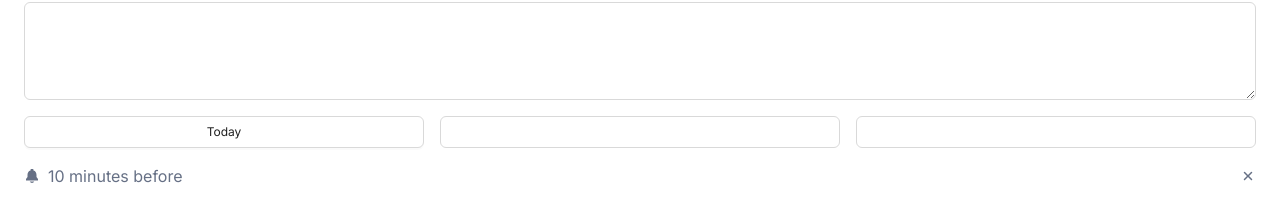
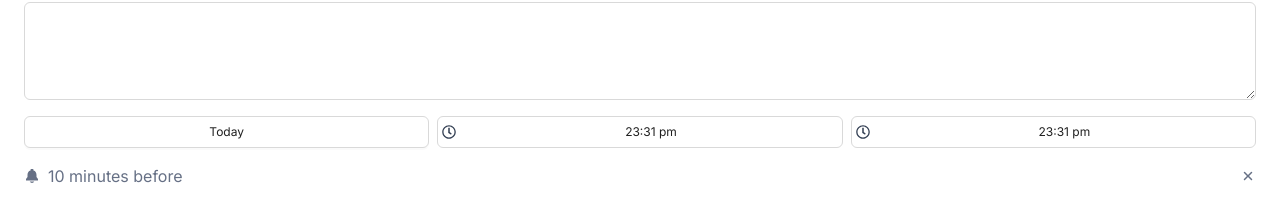
Before and after one commit to Okoli-Ryan/modern-todo-app, a React (Vite) app: page / in a window 1280 px wide. Both pictures are taken after a click on the button 1188 px from the left and 603 px from the top of the page. Shown: the part 540-742 px from the top of the page. Built offline with nearby package versions, Linux system fonts and the light colour scheme; no server answers.

Commit message:
added time pickers

```diff
--- a/package.json
+++ b/package.json
@@ -12,6 +12,7 @@
 	"dependencies": {
 		"antd": "^5.8.6",
 		"date-fns": "^2.30.0",
+		"dayjs": "^1.11.9",
 		"react": "^18.2.0",
 		"react-dom": "^18.2.0",
 		"react-icons": "^4.10.1",
--- a/src/components/CalenderPicker/useCalenderPicker.tsx
+++ b/src/components/CalenderPicker/useCalenderPicker.tsx
@@ -1,4 +1,4 @@
-import { useEffect, useRef, useState } from "react";
+import { useEffect, useState } from "react";
 
 import { CalendarProps } from "./CalenderPicker";
 import CalenderButton from "./components/CalenderButton";
--- /dev/null
+++ b/src/components/TimePicker/TimePicker.scss
@@ -0,0 +1,18 @@
+.ant-picker {
+
+    @apply p-0;
+
+	&-input {
+		flex-direction: row-reverse;
+		gap: 4px;
+
+		&  input {
+			font-size: 12px !important;
+            text-align: center;
+		}
+	}
+
+    &-clear {
+        right: 1rem
+    }
+}
--- /dev/null
+++ b/src/components/TimePicker/TimePicker.tsx
@@ -0,0 +1,27 @@
+import "./TimePicker.scss";
+
+import { TimePicker as AntTimePicker, TimePickerProps } from "antd";
+import dayjs from "dayjs";
+import { FaRegClock } from "react-icons/fa";
+
+interface ITimePicker extends TimePickerProps {
+	onChangeDate: (e: Date) => void;
+}
+
+export default function TimePicker({ format = "HH:mm a", onChangeDate }: ITimePicker) {
+	const time = dayjs(Date.now()).format(format as string);
+
+	function onChange(e: dayjs.Dayjs | null) {
+		onChangeDate(new Date(e!.toDate()));
+	}
+
+	return (
+		<AntTimePicker
+			className="small-btn"
+			defaultValue={dayjs(time, format as string)}
+			format={format}
+			suffixIcon={<FaRegClock className="text-[#344054]" />}
+			onChange={onChange}
+		/>
+	);
+}
--- /dev/null
+++ b/src/components/TimePicker/index.ts
@@ -0,0 +1,3 @@
+import TimePicker from "./TimePicker";
+
+export default TimePicker;
--- a/src/pages/Home/components/tasks/components/TodoDetails/TodoDetails.tsx
+++ b/src/pages/Home/components/tasks/components/TodoDetails/TodoDetails.tsx
@@ -11,8 +11,6 @@ interface ITodoDetails {
 }
 
 export default function TodoDetails({ data, setOnEditMode, onClose }: ITodoDetails) {
-	console.log(data);
-
 	return (
 		<div className="flex flex-col gap-4 p-6">
 			<div className="flex items-center justify-end">
--- a/src/pages/Home/components/tasks/components/TodoForm/TodoForm.tsx
+++ b/src/pages/Home/components/tasks/components/TodoForm/TodoForm.tsx
@@ -4,6 +4,7 @@ import { IoClose, IoNotificationsSharp } from "react-icons/io5";
 import { Todo } from "@/models/Todo";
 import CalendarPicker from "@components/CalenderPicker";
 import { Button } from "@components/FormComponents";
+import TimePicker from "@components/TimePicker";
 
 import useTodoForm from "./useTodoForm";
 
@@ -17,7 +18,7 @@ interface ITodoForm {
 export default function TodoForm({ onClose, data }: ITodoForm) {
 	const inEditMode = !!data;
 
-	const { onSelectDate, currentDate, dateButtonLabel } = useTodoForm();
+	const { onSelectDate, currentDate, dateButtonLabel, setEndTime, setStartTime, onChangeTitle, handleSubmit } = useTodoForm();
 
 	return (
 		<div className="flex flex-col gap-4 p-6">
@@ -27,13 +28,13 @@ export default function TodoForm({ onClose, data }: ITodoForm) {
 					<IoClose className="text-lg text-textColor" />
 				</button>
 			</div>
-			<TextArea rows={4} />
-			<div className="grid grid-cols-3 gap-4">
+			<TextArea rows={4} onChange={onChangeTitle} />
+			<div className="grid grid-cols-3 gap-2">
 				<Popover trigger="click" destroyTooltipOnHide content={<CalendarPicker onDateSelect={onSelectDate} selectedDate={currentDate} />}>
 					<Button className="p-0 text-sm small-btn">{dateButtonLabel}</Button>
 				</Popover>
-				<Input />
-				<Input />
+				<TimePicker onChangeDate={setStartTime} />
+				<TimePicker onChangeDate={setEndTime} />
 			</div>
 			<div className="flex items-center gap-2">
 				<span>
@@ -46,7 +47,9 @@ export default function TodoForm({ onClose, data }: ITodoForm) {
 			</div>
 			<div className="grid grid-cols-2 gap-4">
 				<Button>Cancel</Button>
-				<Button type="primary">{inEditMode ? "Edit" : "Add"}</Button>
+				<Button onClick={handleSubmit} type="primary">
+					{inEditMode ? "Edit" : "Add"}
+				</Button>
 			</div>
 		</div>
 	);
--- a/src/pages/Home/components/tasks/components/TodoForm/useTodoForm.ts
+++ b/src/pages/Home/components/tasks/components/TodoForm/useTodoForm.ts
@@ -1,17 +1,55 @@
-import { format, isSameDay } from "date-fns";
-import { useState } from "react";
+import { format, isSameDay, set } from "date-fns";
+import { ChangeEvent, useState } from "react";
 
 import { useTaskContext } from "../../context/TaskContext";
 
+type FormValues = {
+	startTime: Date;
+	endTime: Date;
+	currentDate: Date;
+	title: string;
+};
+
 export default function useTodoForm() {
 	const { selectedDate } = useTaskContext();
-	const [currentDate, setCurrentDate] = useState(selectedDate || new Date());
+	const [formValues, setFormValues] = useState<FormValues>({ startTime: selectedDate!, endTime: selectedDate!, currentDate: selectedDate!, title: "" });
 
 	function onSelectDate(date: Date) {
-		setCurrentDate(date);
+		setValue("currentDate", date);
 	}
 
-	const dateButtonLabel = isSameDay(currentDate, new Date()) ? "Today" : format(currentDate, "P");
+	function setValue<K extends keyof FormValues>(key: K, value: FormValues[K]) {
+		setFormValues((prev) => ({ ...prev, [key]: value }));
+	}
 
-	return { currentDate, onSelectDate, dateButtonLabel };
+	function setStartTime(e: Date) {
+		const _currentDate = new Date(formValues.currentDate);
+		const newDate = set(_currentDate, { hours: e.getHours(), minutes: e.getMinutes() });
+		setValue("startTime", newDate);
+	}
+
+	function setEndTime(e: Date) {
+		const _currentDate = new Date(formValues.currentDate);
+		const newDate = set(_currentDate, { hours: e.getHours(), minutes: e.getMinutes() });
+		setValue("endTime", newDate);
+	}
+
+	function onChangeTitle(e: ChangeEvent<HTMLTextAreaElement>) {
+		setValue("title", e.target.value);
+	}
+
+	function handleSubmit() {
+		const _currentDate = formValues.currentDate;
+		const _startTime = formValues.startTime;
+		const _endTime = formValues.endTime;
+		const title = formValues.title;
+		const startTime = set(new Date(_startTime), { date: _currentDate.getDate(), month: _currentDate.getMonth(), year: _currentDate.getFullYear() });
+		const endTime = set(new Date(_endTime), { date: _currentDate.getDate(), month: _currentDate.getMonth(), year: _currentDate.getFullYear() });
+
+		console.log({ endTime, startTime, title });
+	}
+
+	const dateButtonLabel = isSameDay(formValues.currentDate, new Date()) ? "Today" : format(formValues.currentDate, "P");
+
+	return { currentDate: formValues.currentDate, onChangeTitle, onSelectDate, dateButtonLabel, setStartTime, setEndTime, handleSubmit, selectedDate };
 }
```
Also changed, not shown: 1 other file (tests, documents, lock files or other folders).
